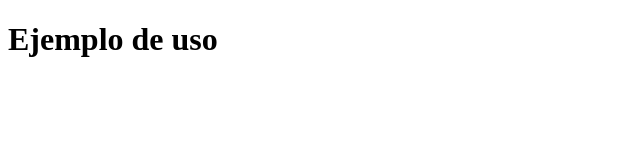
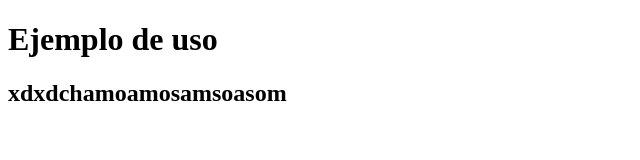
Before and after one commit to gelogm26/tienda_mundo1, a plain HTML site: page index.html in a window 1280 px wide. Shown: the whole page, without its empty margins (0-640 px from the left). Drawn offline with Linux system fonts and the light colour scheme; files that its build step writes are made by us from their sources.

Commit message:
Actititi 2

```diff
--- a/index.html
+++ b/index.html
@@ -8,5 +8,6 @@
 </head>
 <body>
     <h1>Ejemplo de uso</h1>
+    <h2>xdxdchamoamosamsoasom</h2>
 </body>
 </html>
```
